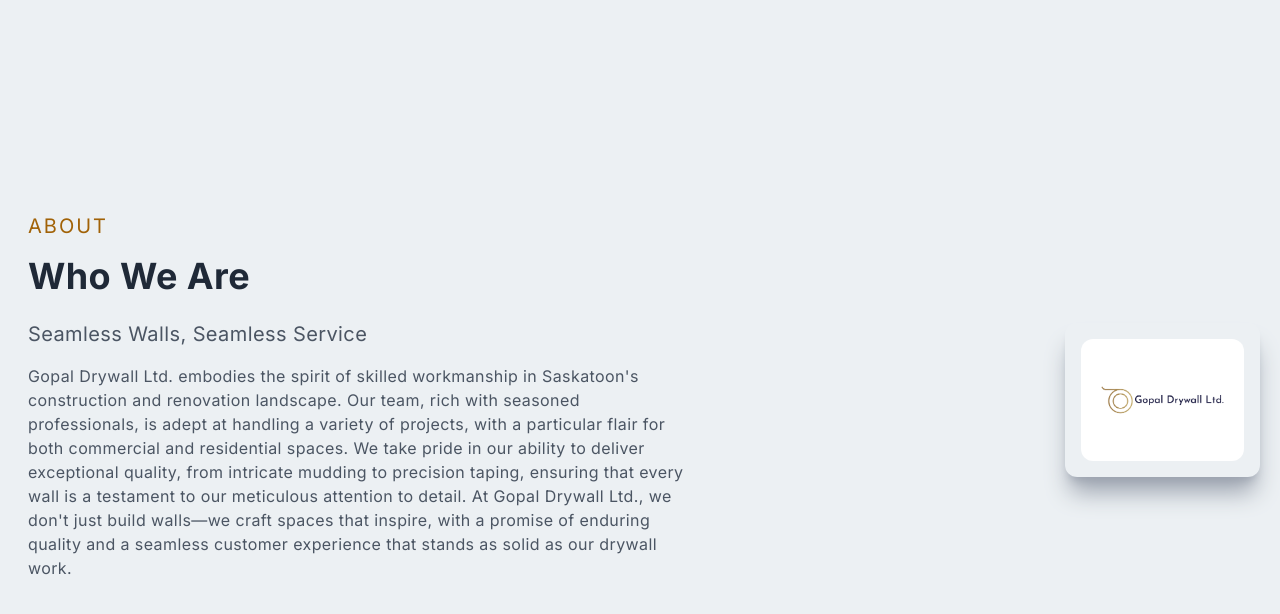
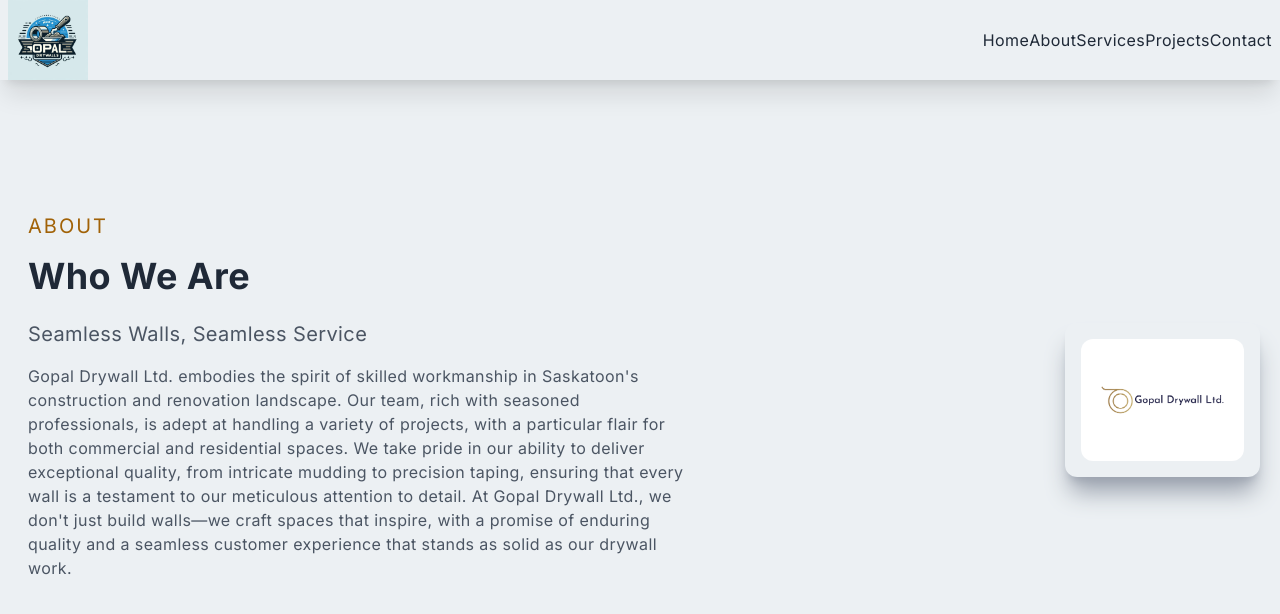
Before and after one commit to Khushdeep899/gopal-website, a Next.js app: page / in a window 1280 px wide. Shown: the top 614 px of the page. Built offline with nearby package versions, Linux system fonts and the light colour scheme.

Commit message:
merged changes of Navbar into my branch

```diff
--- a/app/page.js
+++ b/app/page.js
@@ -19,7 +19,7 @@
         <title>Gopal Drywalls</title>
 
 
-      {/*<Navbar />*/}
+      <Navbar />
         <About/>
 
     </div>
--- a/components/Navbar.jsx
+++ b/components/Navbar.jsx
@@ -1,47 +1,118 @@
-import React from 'react'
+"use client"
+
+import React, {useState} from 'react'
 import Image from 'next/image';
 import Link from 'next/link';
-import {AiOutlineClose, AiOutlineMenu} from 'react-icons/ai'
+import {AiOutlineClose, AiOutlineMail, AiOutlineMenu} from 'react-icons/ai'
+import {FaLinkedinIn} from 'react-icons/fa'
+import {BsFillPersonLinesFill} from 'react-icons/bs'
+import { FaFacebook } from "react-icons/fa";
 
 const Navbar = () => {
+
+    const [nav, setNav] = useState(false)
+
+    const handleNav = () => {
+        setNav(!nav)
+    }
+
+
+
+
     return (
+
         <div className='fixed w-full h-20 shadow-xl z-[100]'>
             <div className='flex justify-between items-center w-full px-2 2xl:px-16'>
                 <Image src="/assets/gopal-logo.png" alt="Navigation Logo" width={80} height={50} />
                 <div>
                     <ul className='hidden md:flex '>
                         <Link href='/'>
-                    <li className='ml-10 text-sm uppercase hover:border-b'> Home </li>
+                            <li classname='ml-10 text-sm uppercase hover:border-b'> Home </li>
                         </Link>
                         <Link href='/'>
-                    <li className='ml-10 text-sm uppercase hover:border-b'> About </li>
+                            <li classname='ml-10 text-sm uppercase hover:border-b'> About </li>
                         </Link>
                         <Link href='/'>
-                    <li className='ml-10 text-sm uppercase hover:border-b'> Services </li>
+                            <li classname='ml-10 text-sm uppercase hover:border-b'> Services </li>
                         </Link>
                         <Link href='/'>
-                    <li className='ml-10 text-sm uppercase hover:border-b'> Projects </li>
+                            <li classname='ml-10 text-sm uppercase hover:border-b'> Projects </li>
                         </Link>
                         <Link href='/'>
-                    <li className='ml-10 text-sm uppercase hover:border-b'> Contact </li>
+                            <li classname='ml-10 text-sm uppercase hover:border-b'> Contact </li>
                         </Link>
                     </ul>
 
-            <div className='md:hidden'>
+                    <div onClick={handleNav} className='md:hidden'>
 
                         <AiOutlineMenu size={25} />
                     </div>
                 </div>
             </div>
 
-    <div className='fixed left-0 top-0 w-full h-screen bg-black/70'>
-        <div className='fixed left-0 top-0 w-[75%] sm:w-[60%] md:w[45%] h-screen bg-[#ecf0f3] p-10 ease-in duration 500'>
+            <div className={nav ? 'md:hidden fixed left-0 top-0 w-full h-screen bg-black/70' : ''}>
+                <div className={
+                    nav
+                        ? 'fixed left-0 top-0 w-[75%] sm:w-[60%] md:w-[45%] h-screen bg-[#ecf0f3] p-10 ease-in duration-500 transition-all'
+                        : 'fixed left-[-100%] top-0 p-10 ease-in duration-500 transition-all'}>
                     <div>
                         <div className='flex w-full items-center justify-between'>
                             <Image src="/assets/gopal-logo.png" alt="Navigation Logo" width={80} height={50} />
-                <AiOutlineClose />
+                            <div onClick={handleNav} className='rounded-full shadow lg shadow-gray p-3 cursor-pointer'>
+                                <AiOutlineClose  />
+                            </div>
                         </div>
 
+                        <div className='border-b border-gray-300 my-4'>
+                            <p className='w-[85%] md:w-[90%] py-4'>Seamless Finishes, Lasting Impressions.</p>
+                        </div>
+                    </div>
+                    <div className='py-4 flex flex-col'>
+                        <ul className='uppercase'>
+                            <Link href='/'>
+                                <li className='py-4 text-sm'> Home </li>
+                            </Link>
+                            <Link href='/'>
+                                <li className='py-4 text-sm'> About </li>
+                            </Link>
+                            <Link href='/'>
+                                <li className='py-4 text-sm'> Services </li>
+                            </Link>
+                            <Link href='/'>
+                                <li className='py-4 text-sm'> Projects </li>
+                            </Link>
+                            <Link href='/'>
+                                <li className='py-4 text-sm'> Contact </li>
+                            </Link>
+                        </ul>
+
+                        <div className='pt-40'>
+                            <p className='uppercase tracking-widest text-[#5651e5'>
+                                Let's Connect
+                            </p>
+
+                            <div className='flex items-center justify-between my-4 w-full sm:w-[80%]'>
+
+                                <div className='rounded-full shadow-lg shadow-gray-400 p-3 cursor-pointer hover:scale-105 ease-in duration-300'>
+                                    <FaLinkedinIn />
+                                </div>
+
+                                <div className='rounded-full shadow-lg shadow-gray-400 p-3 cursor-pointer hover:scale-105 ease-in duration-300'>
+                                    <FaFacebook />
+                                </div>
+
+                                <div className='rounded-full shadow-lg shadow-gray-400 p-3 cursor-pointer hover:scale-105 ease-in duration-300'>
+                                    <AiOutlineMail />
+                                </div>
+
+                                <div className='rounded-full shadow-lg shadow-gray-400 p-3 cursor-pointer hover:scale-105 ease-in duration-300'>
+                                    <BsFillPersonLinesFill />
+                                </div>
+
+                            </div>
+
+
+                        </div>
                     </div>
 
                 </div>
```
Lines whose indentation alone changed are shown as unchanged.
